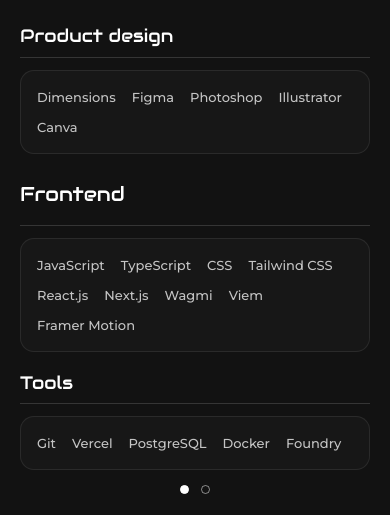
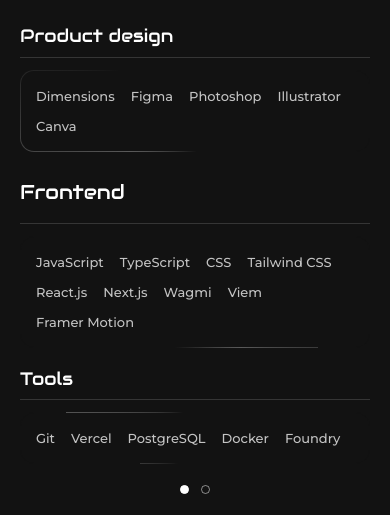
Before and after one commit to jesterkeri/portfolio, a Next.js app: page /skills in a window 390 px wide. Shown: the part 326-841 px from the top of the page. Built offline with nearby package versions, Linux system fonts and the light colour scheme.

Commit message:
style: restore animated conic border for mobile skill cards

```diff
--- a/src/app/globals.css
+++ b/src/app/globals.css
@@ -2106,15 +2106,15 @@
   .skill-name.large { font-size: 20px; }
 
   .skill-content {
-    background: rgba(255,255,255,0.025);
-    border: 1px solid rgba(255,255,255,0.08);
     border-radius: 14px;
     padding: 16px;
     width: 100%;
-  }
-  /* Simplify the animated conic border on mobile — cheap + calm */
-  .skill-content::before { display: none; }
-  .skill-content::after { display: none; }
+    /* border is handled via the animated before/after effect inherited from desktop */
+  }
+  /* Ensure inner pseudo-element matches new border-radius */
+  .skill-content::after {
+    border-radius: 13px;
+  }
 
   .skill-items {
     gap: 10px 16px;
```
